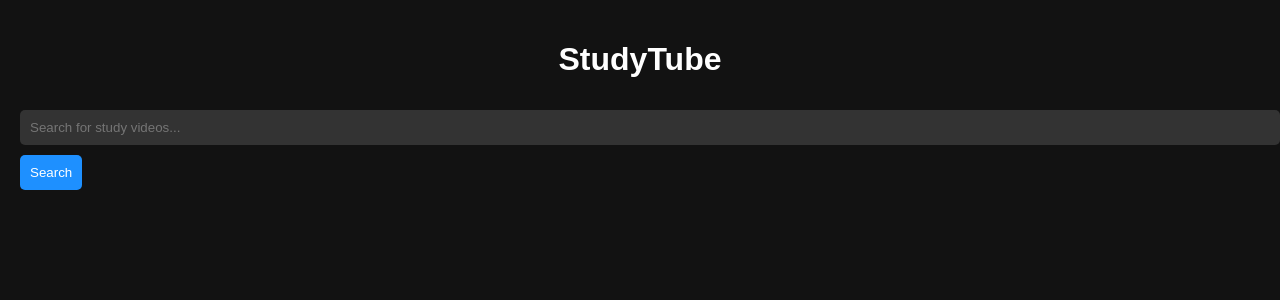
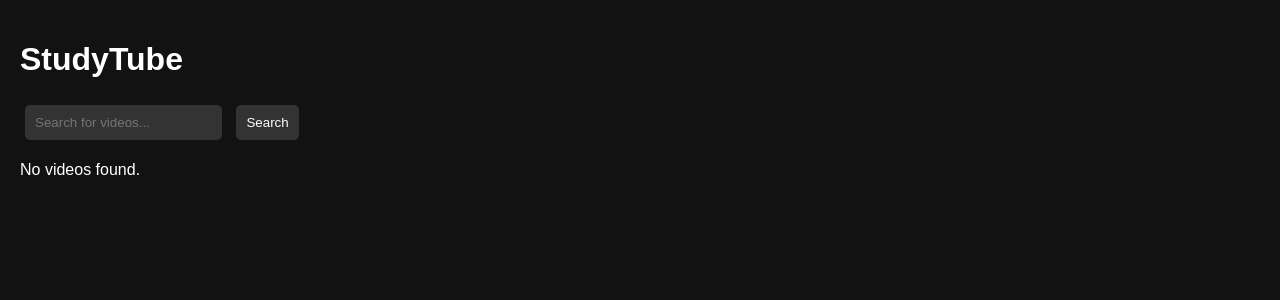
Before and after one commit to Alph702/StudyTube, a Flask app: page / in a window 1280 px wide. Shown: the top 300 px of the page. Run offline with Flask 3, Linux system fonts and the light colour scheme.

Commit message:
Refactor video fetching and display logic; update HTML templates for improved user experience

```diff
--- a/app.py
+++ b/app.py
@@ -85,7 +85,7 @@
             break
         params = {
             'part': 'snippet',
-            'q': query + ' Hindi',
+            'q': query,
             'type': 'video',
             'videoCategoryId': '27',
             'key': api_key,
@@ -134,14 +134,15 @@
 
 @app.route('/')
 def home():
-    return render_template('index.html')
+    videos = fetch_videos('study motivation')
+    return render_template('index.html', videos=videos)
 
 
 @app.route('/search', methods=['POST'])
 def search():
     query = request.form['query']
     videos = fetch_videos(query)
-    return jsonify(videos)
+    return render_template('index.html', videos=videos)
 
 
 @app.route('/play/<video_id>')
--- a/templates/index.html
+++ b/templates/index.html
@@ -2,102 +2,65 @@
 <html lang="en">
 <head>
     <meta charset="UTF-8">
-    <meta name="viewport" content="width=device-width, initial-scale=1.0">
     <title>StudyTube</title>
     <style>
         body {
             background-color: #121212;
-            color: #fff;
+            color: white;
             font-family: Arial, sans-serif;
             margin: 0;
             padding: 20px;
         }
 
-        h1 {
-            text-align: center;
-        }
-
-        input[type="text"] {
-            width: 100%;
-            padding: 10px;
-            margin: 10px 0;
-            border-radius: 5px;
-            border: none;
-            background-color: #333;
-            color: white;
-        }
-
-        button {
-            padding: 10px;
-            background-color: #1e90ff;
-            border: none;
-            border-radius: 5px;
-            color: white;
-            cursor: pointer;
-        }
-
-        .video-list {
-            display: flex;
-            flex-wrap: wrap;
-            justify-content: center;
-        }
-
         .video-card {
-            background-color: #333;
+            background-color: #1e1e1e;
             margin: 10px;
             padding: 10px;
-            border-radius: 10px;
+            border-radius: 8px;
+            display: inline-block;
             width: 300px;
             text-align: center;
         }
 
         img {
-            width: 100%;
+            max-width: 100%;
+            border-radius: 8px;
+        }
+
+        input, button {
+            padding: 10px;
+            margin: 5px;
+            background-color: #333;
+            color: white;
+            border: none;
             border-radius: 5px;
         }
 
-        a {
-            color: #1e90ff;
-            text-decoration: none;
+        button:hover {
+            background-color: #555;
         }
     </style>
 </head>
 <body>
     <h1>StudyTube</h1>
-    <input type="text" id="search" placeholder="Search for study videos..." />
-    <button onclick="searchVideos()">Search</button>
-    <div class="video-list" id="videoList"></div>
-
-    <script>
-        async function searchVideos() {
-            const query = document.getElementById('search').value;
-            const response = await fetch('/search', {
-                method: 'POST',
-                headers: {
-                    'Content-Type': 'application/x-www-form-urlencoded'
-                },
-                body: `query=${query}`
-            });
-
-            const videos = await response.json();
-            const videoList = document.getElementById('videoList');
-            videoList.innerHTML = '';
-
-            videos.forEach(video => {
-                const videoCard = document.createElement('div');
-                videoCard.classList.add('video-card');
-
-                videoCard.innerHTML = `
-                    <img src="${video.snippet.thumbnails.medium.url}" alt="${video.snippet.title}">
-                    <h3>${video.snippet.title}</h3>
-                    <p>${video.snippet.channelTitle}</p>
-                    <a href="/play/${video.videoId}" target="_blank">Watch Now</a>
-                    <p>Duration: ${Math.floor(video.duration / 60)}:${String(video.duration % 60).padStart(2, '0')}</p>
-                `;
-
-                videoList.appendChild(videoCard);
-            });
-        }
-    </script>
+    <form method="POST" action="/search">
+        <input type="text" name="query" placeholder="Search for videos..." required>
+        <button type="submit">Search</button>
+    </form>
+    <div id="videoList">
+        {% if videos %}
+            {% for video in videos %}
+                <div class="video-card">
+                    <img src="{{ video['snippet']['thumbnails']['medium']['url'] }}" alt="{{ video['snippet']['title'] }}">
+                    <h3>{{ video['snippet']['title'] }}</h3>
+                    <p>{{ video['snippet']['channelTitle'] }}</p>
+                    <a href="/play/{{ video['videoId'] }}">Watch Now</a>
+                    <p>Duration: {{ video['duration'] // 60 }}:{{ '%02d' % (video['duration'] % 60) }}</p>
+                </div>
+            {% endfor %}
+        {% else %}
+            <p>No videos found.</p>
+        {% endif %}
+    </div>
 </body>
 </html>
```
Also changed, not shown: templates/player.html (+9 -17 lines).
